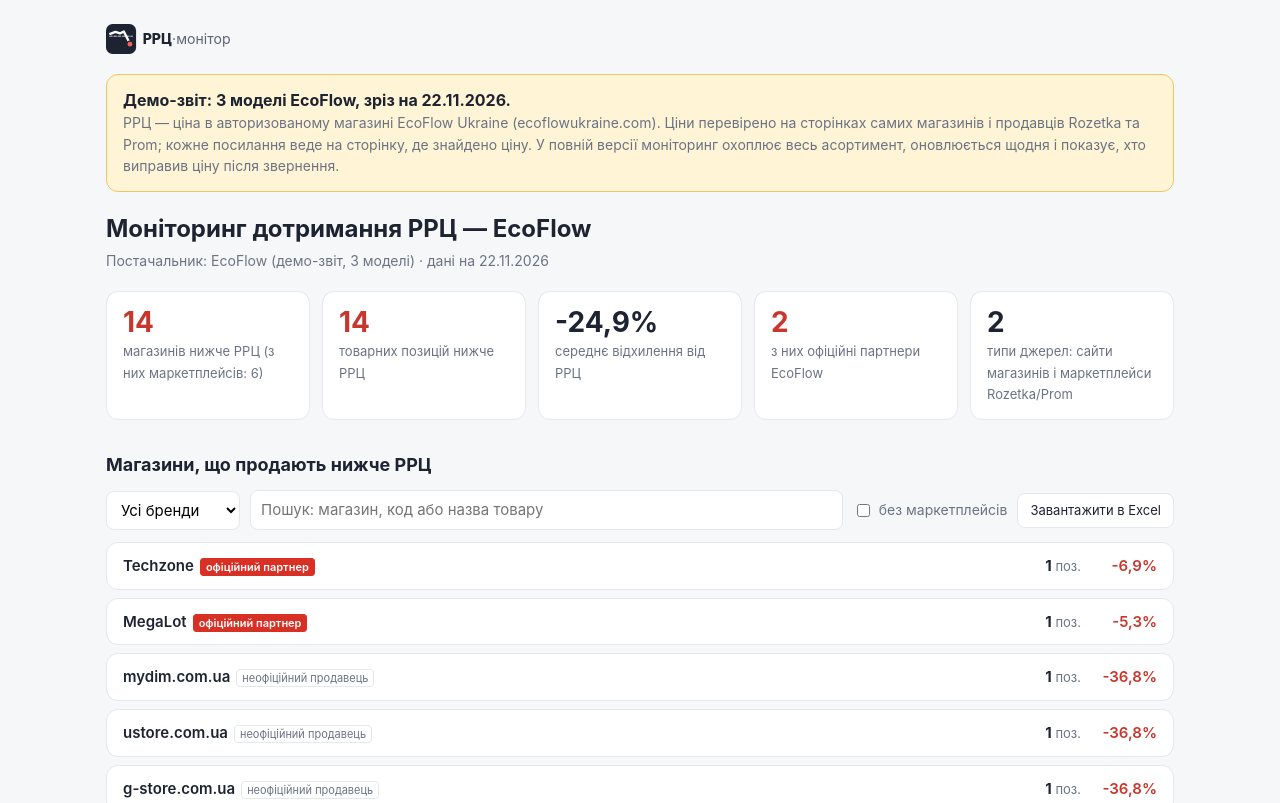
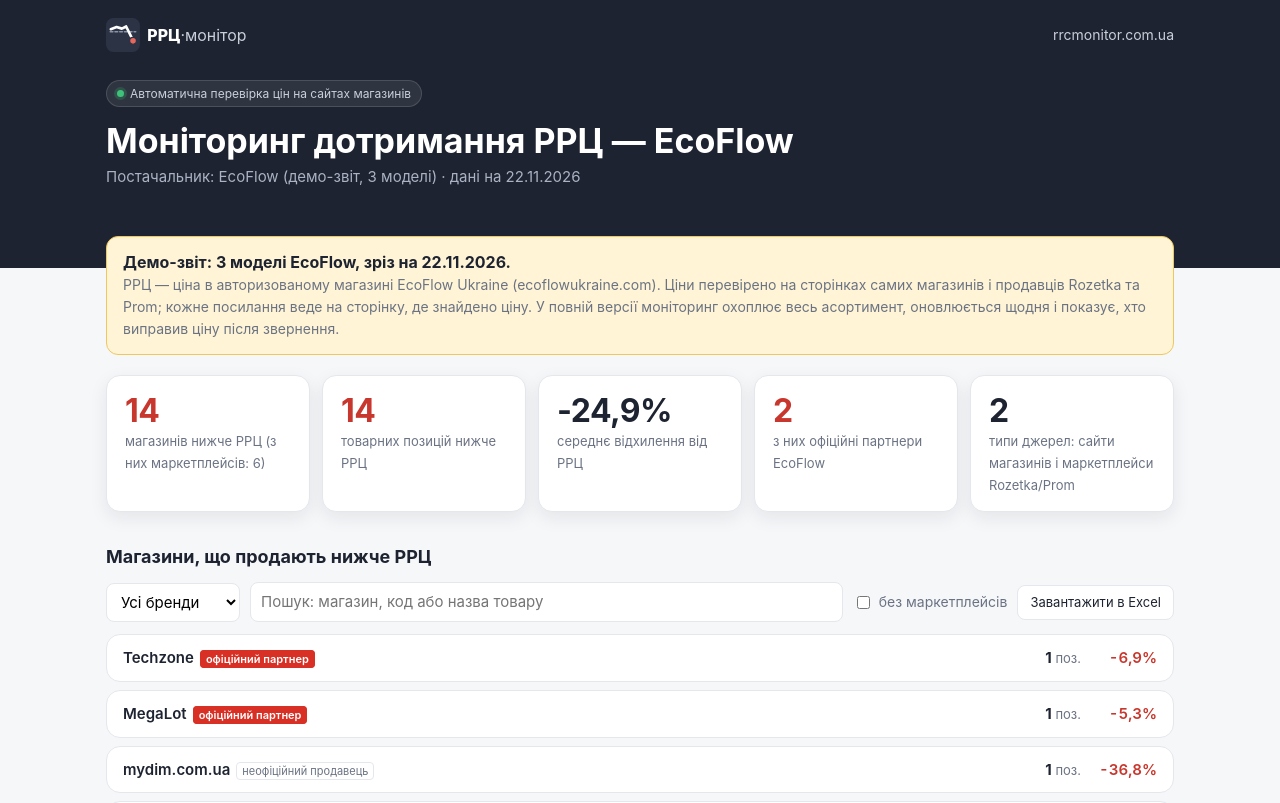
Before and after one commit to valnuz-ops/rrcmonitor, a plain HTML site: page demo/ecoflow/index.html in a window 1280 px wide. Shown: the top 803 px of the page. Drawn offline with Linux system fonts and the light colour scheme.

Commit message:
Звіт і демо: темна шапка з логотипом, картки показників, фавікон
Co-Authored-By: Claude Opus 5.5 <noreply@anthropic.com>
Claude-Session: https://claude.ai/code/session_01Fd5sHV51nRf3YCmHVRkm2e

```diff
--- a/demo/ecoflow/index.html
+++ b/demo/ecoflow/index.html
@@ -53,13 +53,36 @@ a{color:var(--accent)}.empty{color:var(--mute);padding:24px;text-align:center}
 .topnav a:hover{background:var(--bg);color:var(--ink)}.topnav a.on{background:var(--ink);color:#fff}
 .topnav svg{width:16px;height:16px;flex:none}
 @media(max-width:600px){.topnav{display:flex}.topnav a{flex:1;justify-content:center;padding:8px 6px;font-size:13px}}
-</style></head><body><div class="wrap"><a href="/" style="display:inline-block;margin:0 0 14px"><img src="/assets/logo.svg" alt="РРЦ-монітор" height="30" style="display:block"></a>
+
+/* оформлення rrcmonitor */
+.rhead{background:#1d2330;color:#fff;margin:0 0 -56px;padding:18px 0 80px}
+.rhead .in{max-width:1100px;margin:0 auto;padding:0 16px}
+.rhead .bar1{display:flex;justify-content:space-between;align-items:center;gap:12px;margin-bottom:28px}
+.rhead .bar1 a{color:#c9cfdb;font-size:14px;text-decoration:none}.rhead .bar1 a:hover{color:#fff}
+.rhead h1{font-size:clamp(24px,3.4vw,34px);line-height:1.15;margin:0 0 6px;color:#fff}
+.rhead .sub{color:#aab2c3;font-size:15px}
+.rhead .pill{display:inline-flex;align-items:center;gap:6px;background:rgba(255,255,255,.08);border:1px solid rgba(255,255,255,.14);border-radius:20px;padding:4px 10px;font-size:12px;color:#c9cfdb;margin-bottom:14px}
+.rhead .pill i{width:7px;height:7px;border-radius:50%;background:#3ec27a;box-shadow:0 0 0 3px rgba(62,194,122,.2)}
+.wrap{position:relative}
+.kpis{margin-top:0}
+.kpi{box-shadow:0 6px 18px rgba(16,24,40,.08);border-radius:14px;padding:16px 18px}
+.kpi b{font-size:32px;letter-spacing:-.5px}
+.shop{border-radius:14px;transition:box-shadow .15s}.shop:hover{box-shadow:0 4px 14px rgba(16,24,40,.07)}
+.worst{font-variant-numeric:tabular-nums}
+.foot{border-top:1px solid var(--line);padding-top:16px;display:flex;justify-content:space-between;gap:16px;flex-wrap:wrap}
+.foot img{height:22px;opacity:.8}
+</style></head><body><header class="rhead"><div class="in">
+  <div class="bar1"><a href="/"><img src="/assets/logo-light.svg" alt="РРЦ-монітор" height="34" style="display:block"></a><a href="/">rrcmonitor.com.ua</a></div>
+  <div class="pill"><i></i>Автоматична перевірка цін на сайтах магазинів</div>
+  <h1>Моніторинг дотримання РРЦ — EcoFlow</h1>
+  <div class="sub" id="sub"></div>
+</div></header>
+<div class="wrap">
 
 <div class="promo" id="promo" style="display:none"><div class="pt"><b>Безкоштовний доступ до звіту діє до 20:00 (за Києвом) 18 листопада.</b> Залишилось: <span class="tm" id="tm"></span><br>
 <span class="sub">Збережіть поточний стан порушень РРЦ або оформіть підписку, щоб звіт оновлювався щодня.</span></div>
 <div class="pa"><button class="bp" id="pdl">Завантажити звіт в Excel</button><a class="bp ghost" id="psub" href="#">Оформити підписку</a></div></div>
-<div class="promo" style="display:flex"><div class="pt"><b>Демо-звіт: 3 моделі EcoFlow, зріз на 22.11.2026.</b><br><span class="sub">РРЦ — ціна в авторизованому магазині EcoFlow Ukraine (ecoflowukraine.com). Ціни перевірено на сторінках самих магазинів і продавців Rozetka та Prom; кожне посилання веде на сторінку, де знайдено ціну. У повній версії моніторинг охоплює весь асортимент, оновлюється щодня і показує, хто виправив ціну після звернення.</span></div></div><h1>Моніторинг дотримання РРЦ — EcoFlow</h1>
-<div class="sub" id="sub"></div>
+<div class="promo" style="display:flex"><div class="pt"><b>Демо-звіт: 3 моделі EcoFlow, зріз на 22.11.2026.</b><br><span class="sub">РРЦ — ціна в авторизованому магазині EcoFlow Ukraine (ecoflowukraine.com). Ціни перевірено на сторінках самих магазинів і продавців Rozetka та Prom; кожне посилання веде на сторінку, де знайдено ціну. У повній версії моніторинг охоплює весь асортимент, оновлюється щодня і показує, хто виправив ціну після звернення.</span></div></div>
 <div class="kpis" id="kpis"></div>
 <div id="dyn"></div>
 <div id="compl"></div>
```
Also changed, not shown: r/index.html (+27 -3 lines).
